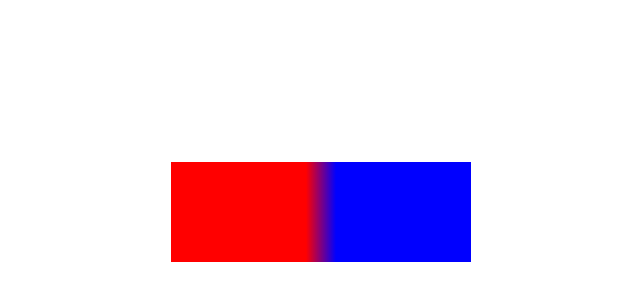
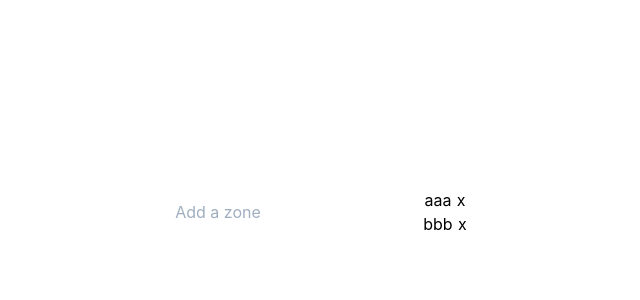
Before and after one commit to giodamelio/zone.dance, a Nuxt app: page / in a window 1280 px wide. Shown: the part 188-488 px from the top of the page, without its empty margins (319-959 px from the left). Built offline with nearby package versions, Linux system fonts and the light colour scheme.

Commit message:
Simple list with an input to add and buttons to remove

```diff
--- a/pages/index.vue
+++ b/pages/index.vue
@@ -1,24 +1,35 @@
 <template>
   <div class="container">
-    <GradientBar v-bind="{ width, height, stops }" />
+    <input placeholder="Add a zone" @keyup.enter="add" />
+    <ul>
+      <li v-for="(zone, index) in zones" :key="index">
+        {{ zone }}
+        <button @click="remove(index)">x</button>
+      </li>
+    </ul>
   </div>
 </template>
 
 <script lang="ts">
 import Vue from 'vue'
+import { mapMutations } from 'vuex'
+
+interface InputEvent extends KeyboardEvent {
+  target: HTMLInputElement
+}
 
 export default Vue.extend({
-  data() {
-    return {
-      height: 100,
-      width: 300,
-      stops: [
-        [0, 'red'],
-        [45, 'red'],
-        [55, 'blue'],
-        [100, 'blue'],
-      ],
-    }
+  computed: {
+    zones() {
+      return this.$store.state.zones
+    },
+  },
+  methods: {
+    ...mapMutations(['add', 'remove']),
+    add(event: InputEvent) {
+      this.$store.commit('add', event.target.value)
+      event.target.value = ''
+    },
   },
 })
 </script>
--- /dev/null
+++ b/store/index.ts
@@ -0,0 +1,16 @@
+type State = {
+  zones: string[]
+}
+
+export const state: Function = () => ({
+  zones: ['aaa', 'bbb'],
+})
+
+export const mutations = {
+  add(state: State, zone: string) {
+    state.zones.push(zone)
+  },
+  remove(state: State, zoneIndex: number) {
+    state.zones.splice(zoneIndex, 1)
+  },
+}
```
